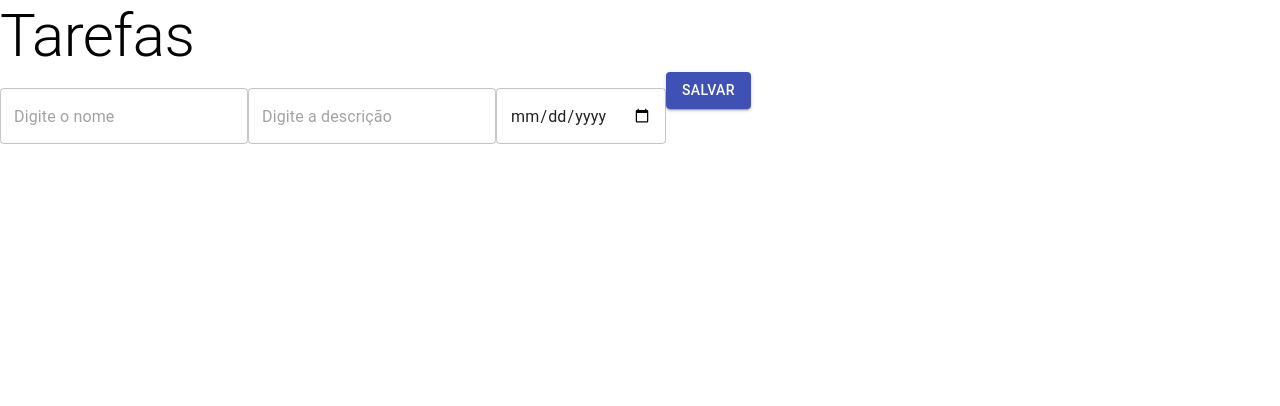
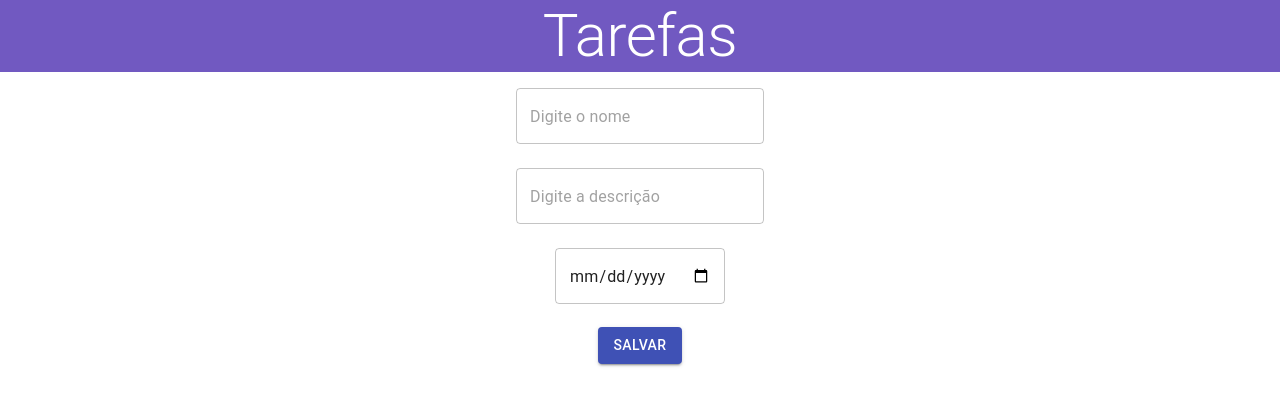
Before and after one commit to rafaelspaesleme-ads/To-do---Exibir-tarefas, a React (Create React App) app: page / in a window 1280 px wide. Shown: the top 406 px of the page. Built offline with nearby package versions, Linux system fonts and the light colour scheme.

Commit message:
fix styles

```diff
--- a/src/components/ButtonDelete/index.jsx
+++ b/src/components/ButtonDelete/index.jsx
@@ -13,3 +13,5 @@ export const ButtonDelete = ({onClickDelete}) => {
         </IconButton>
     )
 }
+
+export default ButtonDelete;
--- a/src/components/ButtonSave/index.jsx
+++ b/src/components/ButtonSave/index.jsx
@@ -1,13 +1,15 @@
 import React from "react";
 import Button from "@material-ui/core/Button";
 
-export const ButtonSave = ({type, variant, color, titleButton}) => {
+export const ButtonSave = ({ type, variant, color, titleButton, className = null }) => {
 
     return (
         <>
-            <Button type={type} variant={variant} color={color}>
+            <Button className={className} type={type} variant={variant} color={color}>
                 {titleButton}
             </Button>
         </>
     )
 }
+
+export default ButtonSave;
--- a/src/components/CardTask/index.jsx
+++ b/src/components/CardTask/index.jsx
@@ -5,10 +5,10 @@ import Typography from "@material-ui/core/Typography";
 import Divider from "@material-ui/core/Divider";
 import CardActions from "@material-ui/core/CardActions";
 
-export const CardTask = ({id, name, date, description, actionsButtonCard}) => {
+export const CardTask = ({ id, name, date, description, actionsButtonCard }) => {
 
     return (
-        <Card key={id} className={""}>
+        <Card className={""}>
             <CardContent>
                 <Typography variant="h5" component="h2">
                     {`${id}, ${name.toUpperCase()}`}
@@ -20,10 +20,12 @@ export const CardTask = ({id, name, date, description, actionsButtonCard}) => {
                     {description.toUpperCase()}
                 </Typography>
             </CardContent>
-            <Divider variant="middle"/>
+            <Divider variant="middle" />
             <CardActions>
                 {actionsButtonCard}
             </CardActions>
         </Card>
     )
 }
+
+export default CardTask
--- a/src/components/FieldTextSimple/index.jsx
+++ b/src/components/FieldTextSimple/index.jsx
@@ -18,3 +18,5 @@ export const FieldTextSimple = ({placeholder, name, defaultValue, type = "text"}
         </>
     )
 }
+
+export default FieldTextSimple
--- a/src/containers/TaskContainer/forms/index.jsx
+++ b/src/containers/TaskContainer/forms/index.jsx
@@ -1,14 +1,16 @@
 import React from "react";
 import { FieldTextSimple } from "../../../components/FieldTextSimple";
 import { ButtonSave } from "../../../components/ButtonSave";
-import { FormStyle } from './styles'
+import { useStyles } from './styles'
 
 export const FormTaskContainer = ({ onSumbit, name, desc, date, defaultValue }) => {
 
+    const styles = useStyles()
     return (
         <>
-            <FormStyle>
-                <form onSubmit={onSumbit}>
+
+
+            <form className={styles.form} onSubmit={onSumbit}>
                 <FieldTextSimple
                     placeholder={'Digite o nome'}
                     name={name}
@@ -27,14 +29,17 @@ export const FormTaskContainer = ({ onSumbit, name, desc, date, defaultValue })
                     defaultValue={defaultValue}
                     type={"date"}
                 />
-                    <ButtonSave
+
+                <ButtonSave className={styles.button}
                     type={"submit"}
                     variant={"contained"}
                     color={"primary"}
                     titleButton={"SALVAR"}
                 />
             </form>
-            </FormStyle>
+
         </>
     )
 }
+
+export default FormTaskContainer
--- a/src/containers/TaskContainer/forms/styles.js
+++ b/src/containers/TaskContainer/forms/styles.js
@@ -1,7 +1,15 @@
-import styled from "styled-components";
+import { makeStyles } from "@material-ui/core";
 
+export const useStyles = makeStyles(() => ({
+  form: {
+    display: "flex",
+    flexDirection: "column",
+    alignItems: "center !important",
+    justifyContent: "center",
+  },
+  button: {
+    marginTop: 15,
+  },
+}));
 
-export const FormStyle = styled.div`
-  display: flex;
-
-`;
+export default useStyles;
--- a/src/containers/TaskContainer/index.jsx
+++ b/src/containers/TaskContainer/index.jsx
@@ -6,7 +6,8 @@ import useInputState from "../../utils/hooks/useInputState";
 import { ListTask } from "./lists";
 import { ButtonDelete } from "../../components/ButtonDelete";
 import { schemaTaskValidation } from "../../utils/validations/taskvalidation";
-import { Container} from './lists/styles'
+import { Container } from './lists/styles'
+import { ConvertDatePtBr } from './../../utils/functions/convertDate';
 
 
 export const TaskContainer = () => {
@@ -48,24 +49,23 @@ export const TaskContainer = () => {
                 {/* ajustar CSS da List */}
                 {listaAtual &&
                     listaAtual.map((task, index) => (
-                        <>
+                        <div key={index}>
                             <ListTask
-                                key={task.id}
                                 id={task.id}
                                 name={task.name}
-                                date={task.date}
+                                date={ConvertDatePtBr(task.date)}
                                 description={task.desc}
                                 actionsButtonItem={
                                     <>
                                         <ButtonDelete
                                             onClickDelete={() => {
-                                                setLista(lista.filter((_, idx) => idx !== index));
+                                                setLista(lista.length > 0 ? lista.splice(index) : [] );
                                             }}
                                         />
                                     </>
                                 }
                             />
-                        </>
+                        </div>
                     ))}
 
             </Container>
--- a/src/containers/TaskContainer/lists/index.jsx
+++ b/src/containers/TaskContainer/lists/index.jsx
@@ -1,12 +1,12 @@
 import React from "react";
 import ListItem from "@material-ui/core/ListItem";
-import {CardTask} from "../../../components/CardTask";
+import { CardTask } from "../../../components/CardTask";
 
-export const ListTask = ({id, name, date, description, actionsButtonItem}) => {
+export const ListTask = ({ id, name, date, description, actionsButtonItem }) => {
 
     return (
 
-        <ListItem key={id} dense button>
+        <ListItem dense button>
             <CardTask
                 id={id}
                 name={name}
@@ -17,3 +17,5 @@ export const ListTask = ({id, name, date, description, actionsButtonItem}) => {
         </ListItem>
     )
 }
+
+export default ListTask
--- a/src/pages/TaskPage/index.jsx
+++ b/src/pages/TaskPage/index.jsx
@@ -1,12 +1,14 @@
 import React from "react";
 import {TaskContainer} from "../../containers/TaskContainer";
 import Typography from "@material-ui/core/Typography";
+import { useStyles } from './styles';
 
 export const TaskPage = () => {
 
+    const styles = useStyles();
     return (
         <>
-            <Typography component="h1" variant="h2">
+            <Typography className={styles.title} component="h1" variant="h2">
                 Tarefas
             </Typography>
             <TaskContainer/>
--- /dev/null
+++ b/src/pages/TaskPage/styles.js
@@ -0,0 +1,19 @@
+import { makeStyles } from "@material-ui/core";
+
+
+export const useStyles = makeStyles(() => ({
+   title:{
+       display:'flex',
+       justifyContent: 'center',
+       alignItems:'center',
+       backgroundColor: '#7159c1',
+       color:'white',
+       fontSmooth: 'none'
+
+
+   }
+
+}))
+
+
+export default useStyles
--- /dev/null
+++ b/src/utils/functions/convertDate.js
@@ -0,0 +1,5 @@
+export const ConvertDatePtBr = (date) => {
+  const newDate = date.split('-')
+
+  return `${newDate[2]} /${newDate[1]} / ${newDate[0]}`;
+};
```
Also changed, not shown: 1 other file (tests, documents, lock files or other folders). Lines whose indentation alone changed are shown as unchanged.
